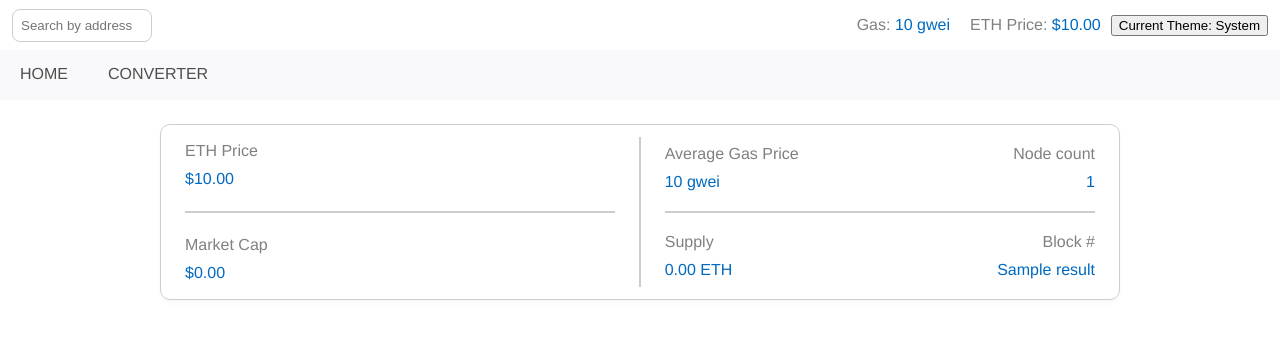
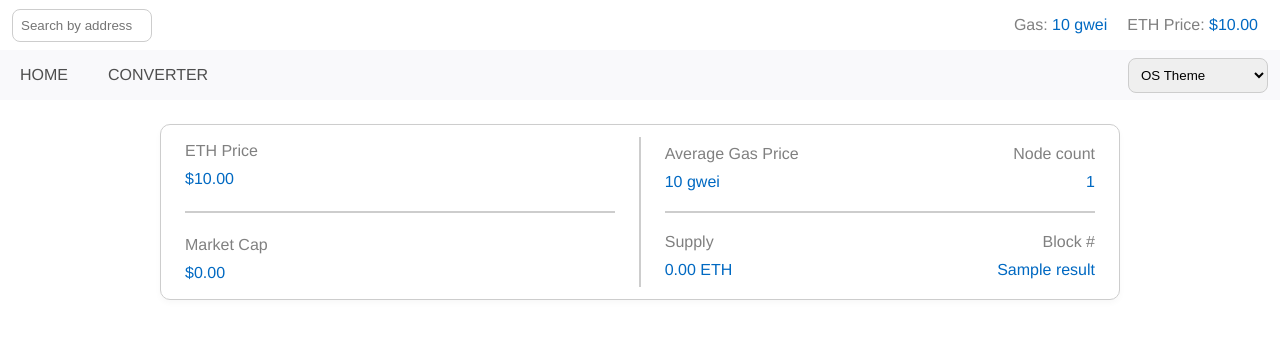
Before and after one commit to itskillian/ethexplorer, a Django app: page / in a window 1280 px wide. Shown: the top 339 px of the page. Run offline with Django 5.2, Linux system fonts and the light colour scheme; tables that the repository leaves empty hold one stand-in row (values such as "Sample post"); a database or web service that is not in the repository returns one stand-in record (values such as "Sample title"); data that the repository does not hold is empty.

Commit message:
feat: change theme toggle into selector, add css

```diff
--- a/core/static/style.css
+++ b/core/static/style.css
@@ -220,6 +220,9 @@ ul {
     background-color: var(--background-secondary);
     width: 100%;
     height: 50px;
+    display: flex;
+    justify-content: space-between;
+    align-items: center;
 }
 
 .navbar ul {
@@ -244,6 +247,16 @@ ul {
 .navbar a:hover {
     background-color: var(--background-tertiary);
     color: var(--text-primary);
+}
+
+#theme-select {
+    border: 1px solid var(--border-primary);
+    padding: 8px;
+    margin-right: 12px;
+    border-radius: 8px;
+    width: 140px;
+    -webkit-transition: width 0.4s ease-in-out;
+    transition: width 0.4s ease-in-out;
 }
 
 /* results page*/
--- a/core/templates/core/base.html
+++ b/core/templates/core/base.html
@@ -7,30 +7,31 @@
         <link rel="stylesheet" href="{% static 'style.css' %}">
         <script>
             document.addEventListener('DOMContentLoaded', () => {
-                const toggleButton = document.getElementById('theme-toggle');
-                const themes = ['system', 'dark', 'light'];
+                const themeSelect = document.getElementById('theme-select');
+                const themeMap = {
+                    'system': 0,
+                    'light': 1,
+                    'dark': 2
+                };
 
                 // set initial theme
-                let currentThemeIndex = localStorage.getItem('themeIndex') || 0;
+                let currentThemeKey = localStorage.getItem('themeKey') || 'system';
+                themeSelect.selectedIndex = themeMap[currentThemeKey];
 
                 function updateTheme() {
                     const htmlClassList = document.documentElement.classList;
                     htmlClassList.remove('dark', 'light'); // Remove class for dark and light
 
-                    const themePreference = themes[currentThemeIndex]; // Get current theme from array
-
-                    if (themePreference === 'dark' || themePreference === 'light') {
-                        htmlClassList.add(themePreference);
+                    if (currentThemeKey === 'dark' || currentThemeKey === 'light') {
+                        htmlClassList.add(currentThemeKey);
                     }
-
-                    toggleButton.textContent = `Current Theme: ${themePreference.charAt(0).toUpperCase() + themePreference.slice(1)}`;
                 }
 
                 updateTheme();
 
-                toggleButton.addEventListener('click', () => {
-                    currentThemeIndex = (currentThemeIndex + 1) % themes.length;
-                    localStorage.setItem('themeIndex', currentThemeIndex); // save theme selection to local storage
+                themeSelect.addEventListener('change', () => {
+                    currentThemeKey = themeSelect.options[themeSelect.selectedIndex].value;
+                    localStorage.setItem('themeKey', currentThemeKey); // save to local storage
                     updateTheme();
                 });
             });
@@ -50,7 +51,6 @@
             <div class="tracker">
                 <div class="tracker-info">Gas: <a href="https://etherscan.io/gastracker">{{ gas_context.ProposeGasPrice }} gwei</a></div>
                 <div class="tracker-info">ETH Price: <a href="https://etherscan.io/chart/etherprice">${{ eth_context.ethusd|floatformat:2|intcomma }}</a></div>
-                <div class="theme-toggle"><button id="theme-toggle">Toggle Theme</button></div>
             </div>
         </header>
         <nav class="navbar">
@@ -58,6 +58,11 @@
                 <li><a href="{% url 'core:index' %}">Home</a></li>
                 <li><a href="{% url 'core:conversion' %}">Converter</a></li>
             </ul>
+                <select id="theme-select">
+                    <option value="system">OS Theme</option>
+                    <option value="light">Light Theme</option>
+                    <option value="dark">Dark Theme</option>
+                </select>
         </nav>
     </div>
 
```
